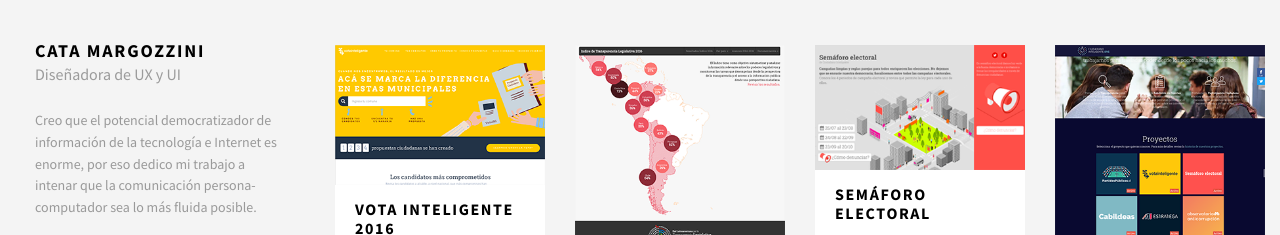
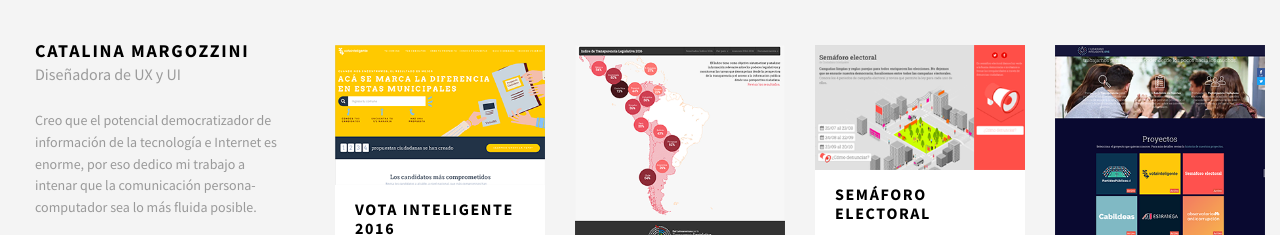
Before and after one commit to camargozzini/portafolio-camargozzini, a Jekyll site: the page built from index.html, in a window 1280 px wide. Shown: the top 235 px of the page. Built offline with Jekyll 4.4.1, drawn with Linux system fonts in a browser that asks for light colours; nearby versions of some CDN libraries.

Commit message:
Title update

```diff
--- a/_config.yml
+++ b/_config.yml
@@ -6,7 +6,7 @@
 # 'jekyll serve'. If you change this file, please restart the server process.
 
 # Site settings
-title: Cata Margozzini
+title: Catalina Margozzini
 email: camargozzini@gmail.com
 description: "Creo que el potencial democratizador de información de la tecnología e Internet es enorme, por eso dedico mi trabajo a intenar que la comunicación persona-computador sea lo más fluida posible."
 baseurl: "http://camargozzini.com/" # the subpath of your site, e.g. /blog
```
